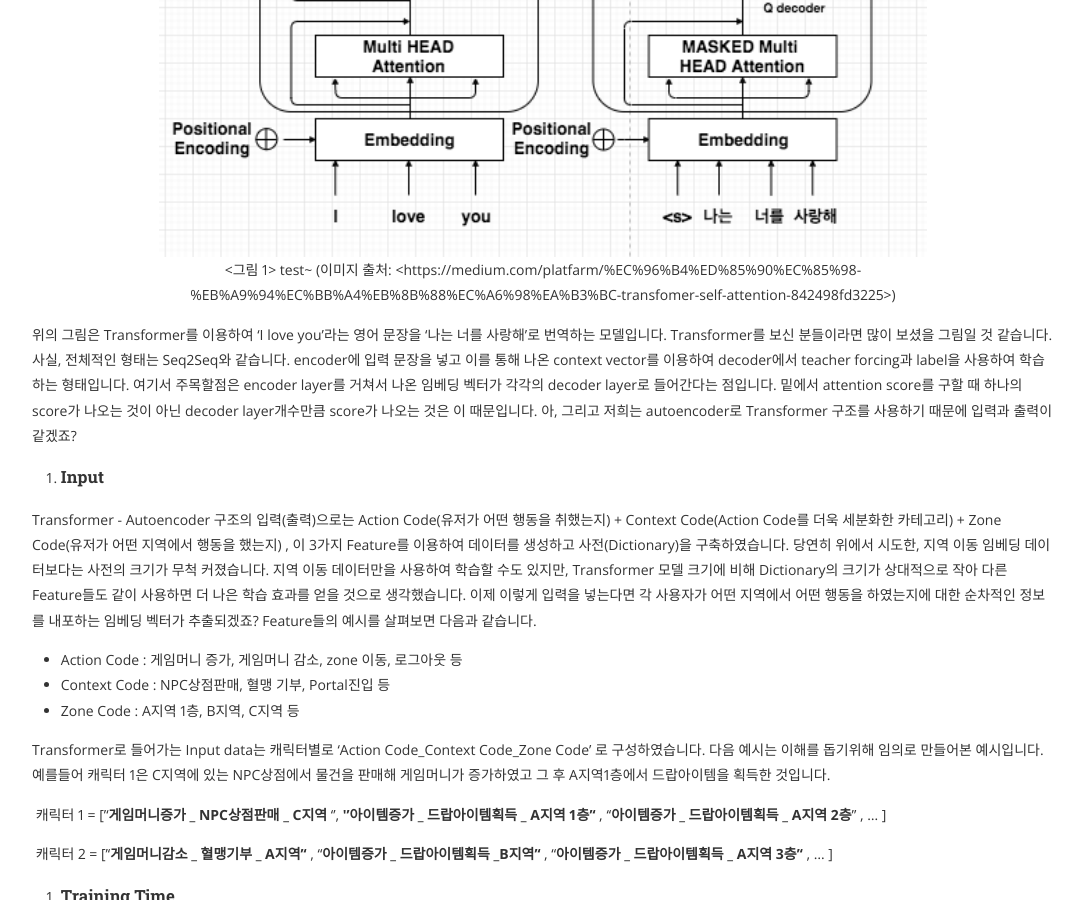
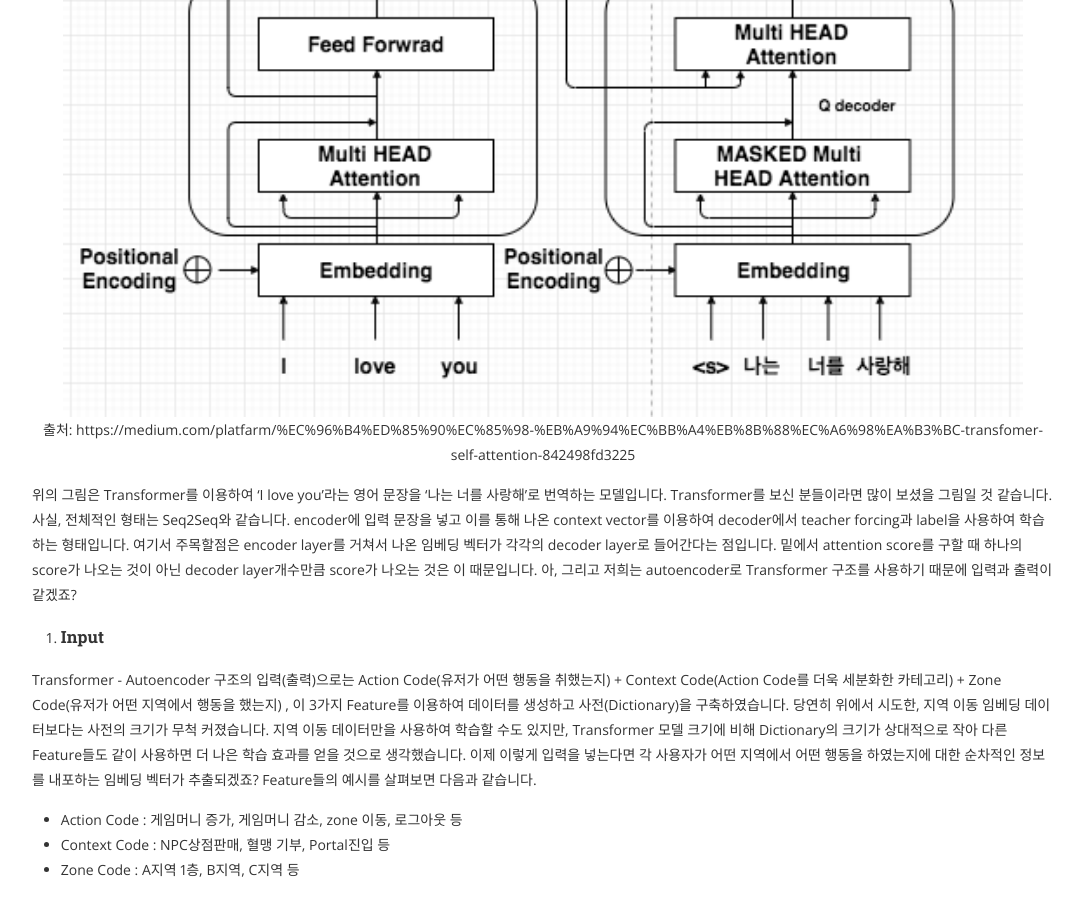
Before and after one commit to kurossncsoft/kurossncsoft.github.io, a Jekyll site: the page built from _posts/2021-04-13-transformer_embedding.md, in a window 1280 px wide and 900 px high, scrolled down 2044 px. Shown: the whole window, without its empty margins (97-1180 px from the left). Built offline with Jekyll 4.4.1, drawn with Linux system fonts in a browser that asks for light colours; nearby versions of some CDN libraries; comment, search, counter and statistics services are not loaded.

Commit message:
Update 2021-04-13-transformer_embedding.md

```diff
--- a/_posts/2021-04-13-transformer_embedding.md
+++ b/_posts/2021-04-13-transformer_embedding.md
@@ -44,10 +44,10 @@
 
 
 <p align="center">
-<img src="/assets/works/transformer\image1.png" style="width:8in" />
-<그림 1> test~
-(이미지 출처: <https://medium.com/platfarm/%EC%96%B4%ED%85%90%EC%85%98-%EB%A9%94%EC%BB%A4%EB%8B%88%EC%A6%98%EA%B3%BC-transfomer-self-attention-842498fd3225>)
+<img src="/assets/works/transformer\image1.png" style="width:10in" />
+출처: https://medium.com/platfarm/%EC%96%B4%ED%85%90%EC%85%98-%EB%A9%94%EC%BB%A4%EB%8B%88%EC%A6%98%EA%B3%BC-transfomer-self-attention-842498fd3225
 </p>
+
 
 
 
```
